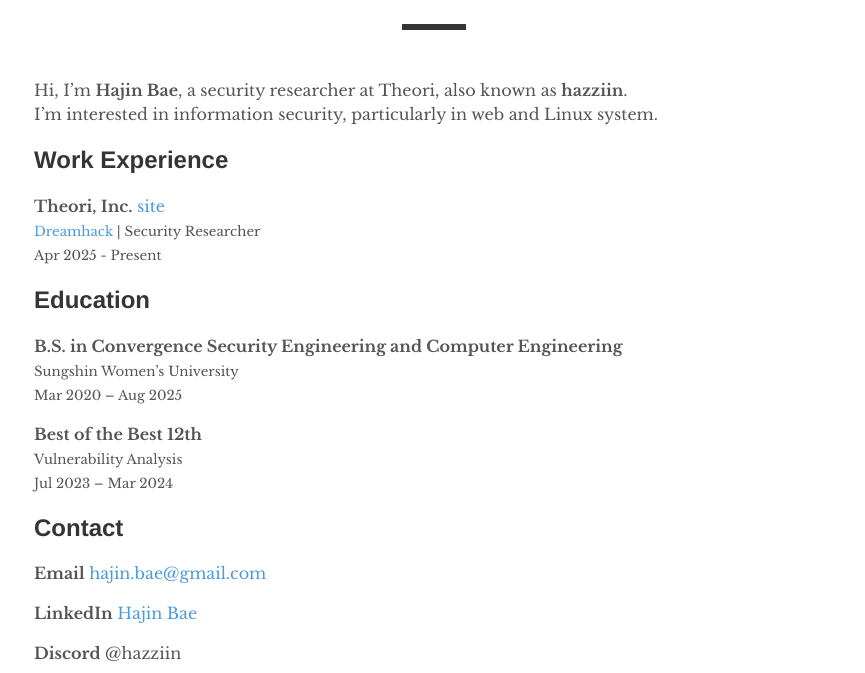
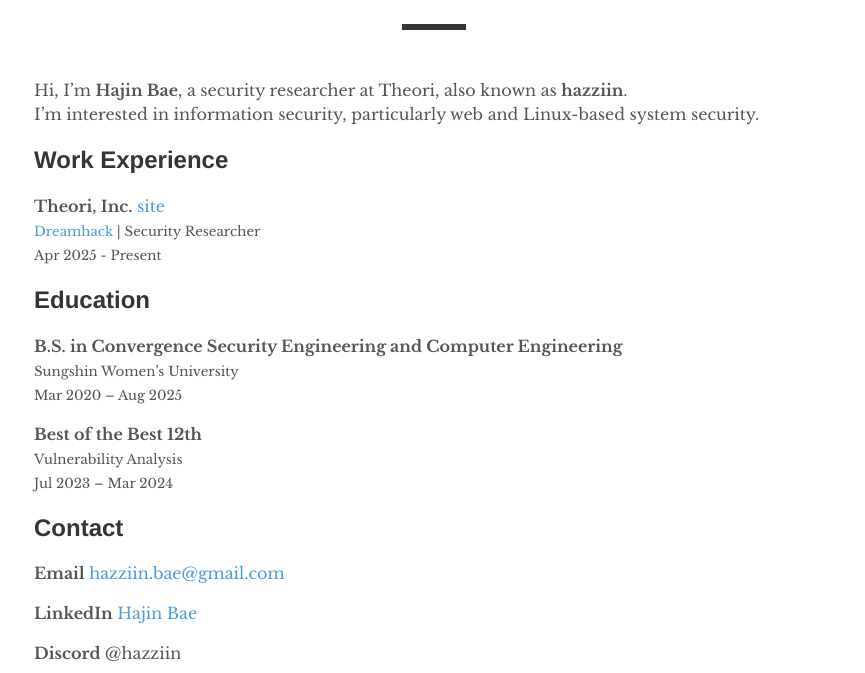
Before and after one commit to hazziin/hazziin.github.io, a Jekyll site: the page built from _pages/about.md, in a window 1280 px wide. Shown: the part 156-829 px from the top of the page, without its empty margins (206-1071 px from the left). Built offline with Jekyll 4.4.1, drawn with Linux system fonts in a browser that asks for light colours.

Commit message:
edit about

```diff
--- a/_pages/about.md
+++ b/_pages/about.md
@@ -7,7 +7,7 @@
 ---
 
 Hi, I'm **Hajin Bae**, a security researcher at Theori, also known as **hazziin**.
-I'm interested in information security, particularly in web and Linux system.
+I'm interested in information security, particularly web and Linux-based system security.
 
 
 ## Work Experience
@@ -27,7 +27,7 @@
 
 
 ## Contact
-**Email**  [hajin.bae@gmail.com](mailto:hajin.bae@gmail.com)
+**Email**  [hazziin.bae@gmail.com](mailto:hazziin.bae@gmail.com)
 
 **LinkedIn** [Hajin Bae](https://www.linkedin.com/in/hajin-bae-586082355)
 
```
